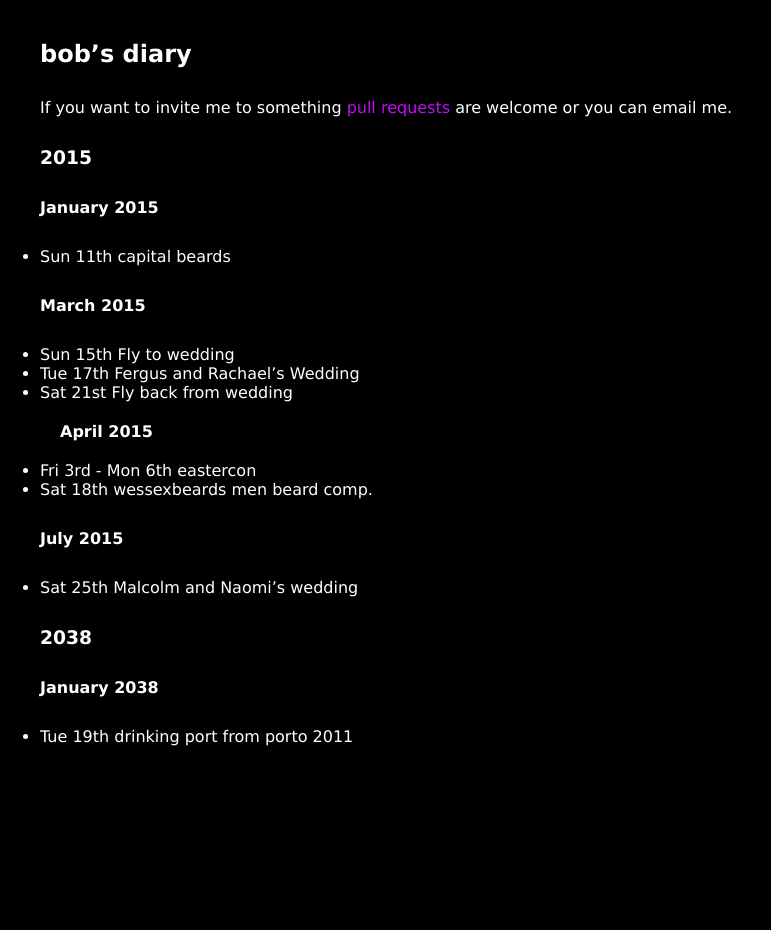
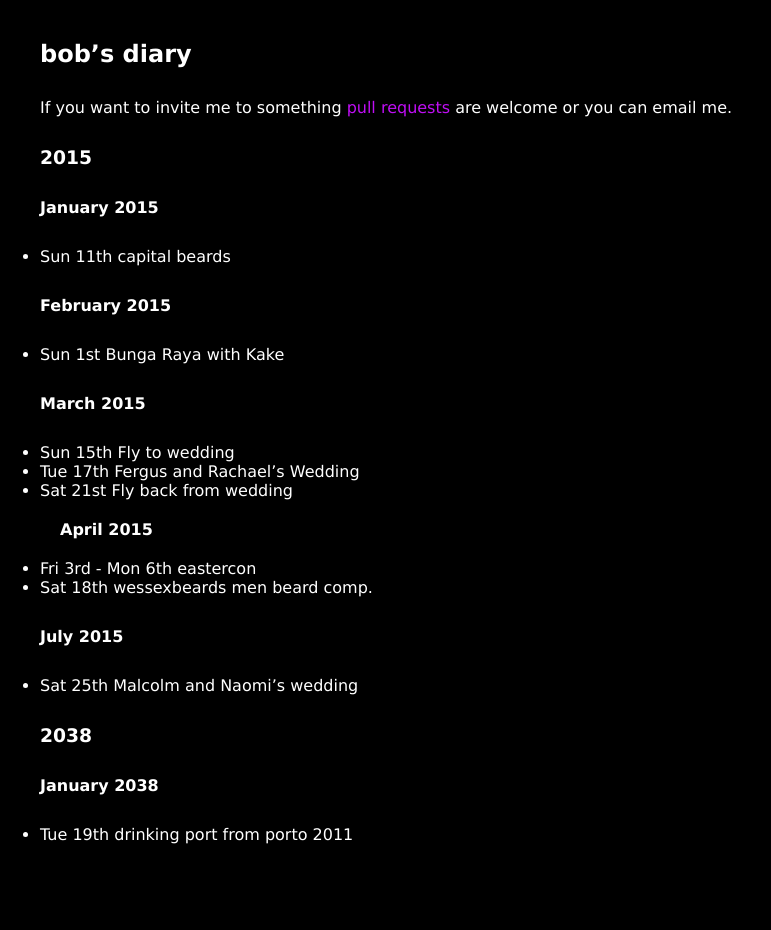
Before and after one commit to rjw1/randomness.org.uk, a Jekyll site: the page built from diary/index.md, in a window 1280 px wide. Shown: the whole page, without its empty margins (0-771 px from the left). Built offline with Jekyll 4.4.1, drawn with Linux system fonts in a browser that asks for light colours; Markdown is read by kramdown in place of the engine named in the settings.

Commit message:
Add Bunga Raya dinner.

```diff
--- a/diary/index.md
+++ b/diary/index.md
@@ -13,6 +13,10 @@ are welcome or you can email me.
 #### January 2015 ####
 
 * Sun 11th capital beards
+
+#### February 2015 ####
+
+* Sun 1st Bunga Raya with Kake
 
 #### March 2015 ####
 
```
